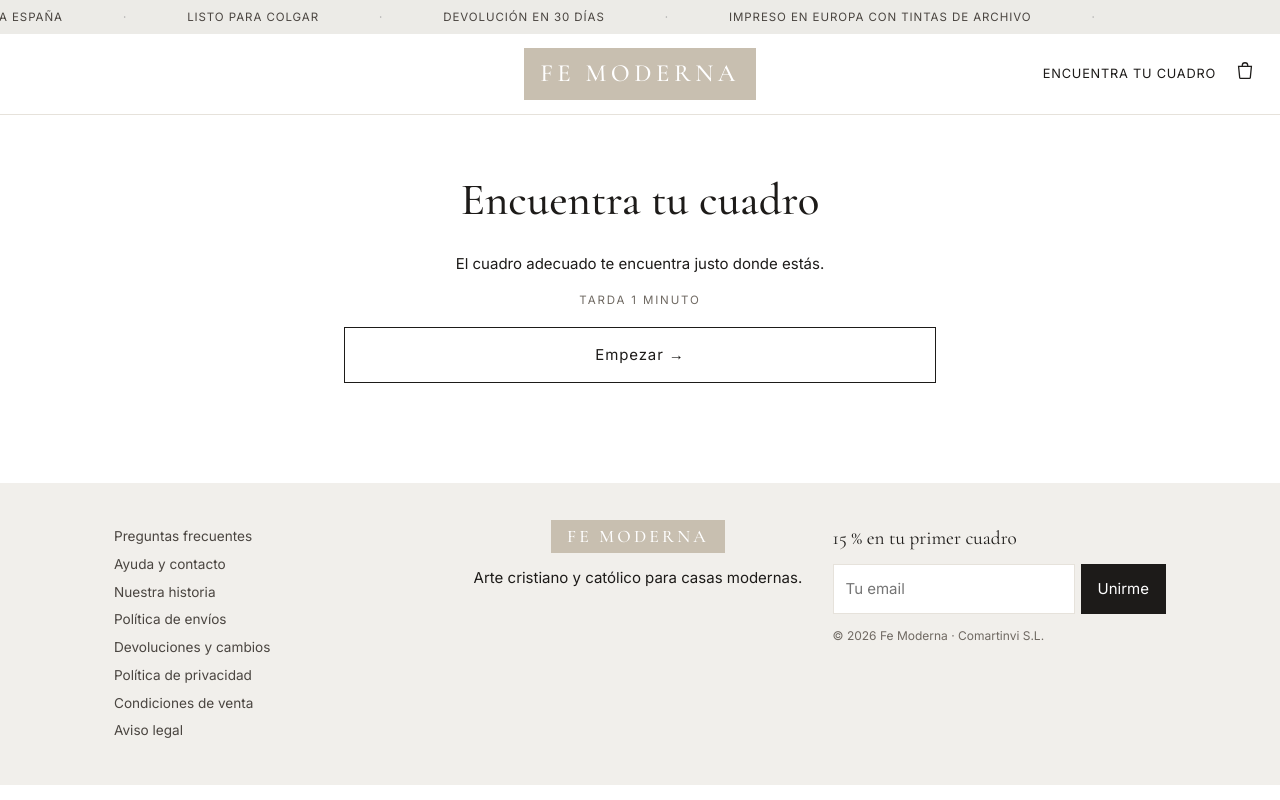
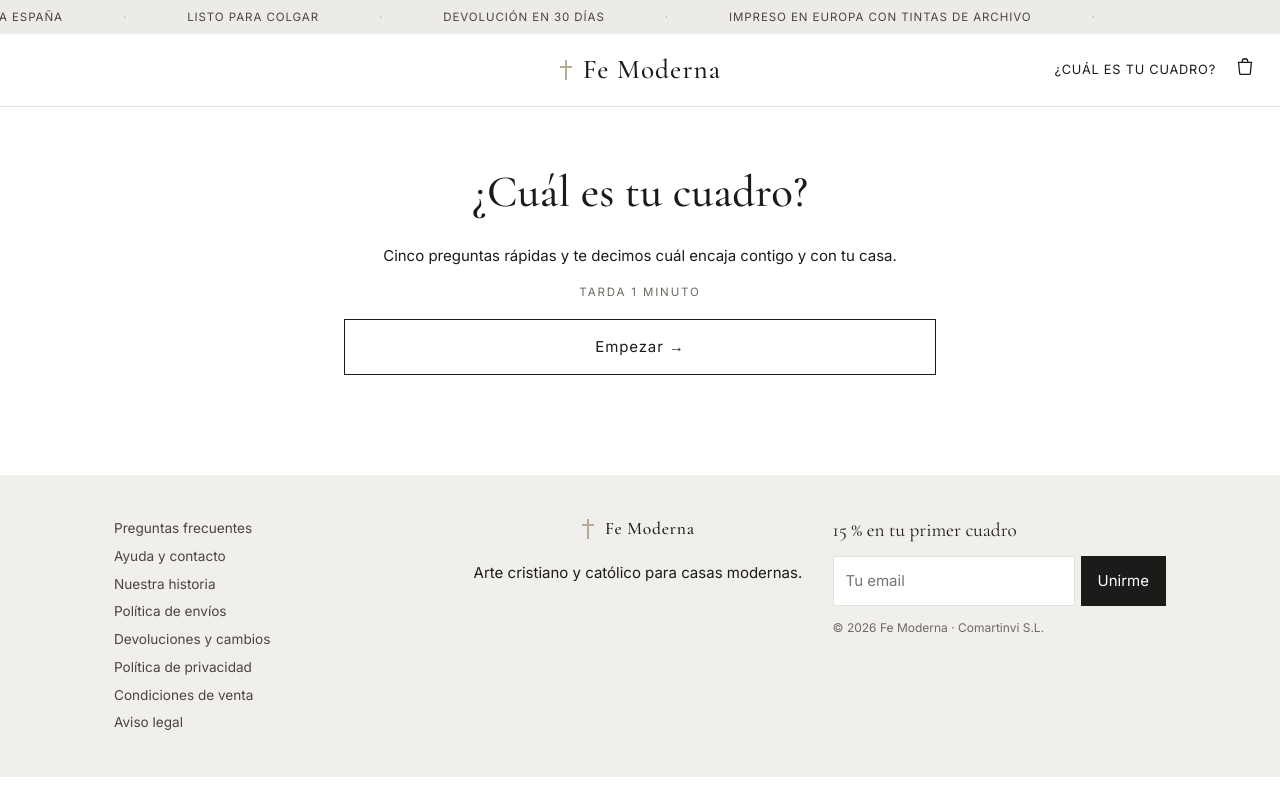
Before and after one commit to evavillaro/caricaturas, a FastAPI app: page /encuentra-tu-cuadro in a window 1280 px wide. Run offline with FastAPI, Linux system fonts and the light colour scheme.

Commit message:
Cuadros: identidad propia (logo, eslogan, historia, test, textos de ficha y títulos) y generación de diseños en el servidor
Co-Authored-By: Claude Opus 5.5 <noreply@anthropic.com>
Claude-Session: https://claude.ai/code/session_01CNevvcbgJryg6XoadaSMdk

```diff
--- a/fe/main.py
+++ b/fe/main.py
@@ -137,7 +137,7 @@ async def quiz(request: Request):
     prods = [card(p) for p in await db.products()]
     slim = [{"slug": p["slug"], "title": p["title"], "img": p["img"], "theme": p["theme"], "palette": p["palette"], "orient": p["orient"],
              "collections": p.get("collections") or [], "from_price": p["from_price"], "best": p.get("bestseller")} for p in prods]
-    return T.TemplateResponse(request, "quiz.html", ctx(request, products=json.dumps(slim), title=f"Encuentra tu cuadro · {config.BRAND}"))
+    return T.TemplateResponse(request, "quiz.html", ctx(request, products=json.dumps(slim), title=f"¿Cuál es tu cuadro? · {config.BRAND}"))
 
 
 PAGES = {
@@ -253,7 +253,7 @@ async def admin_status(token: str = ""):
     uids = await shop.gelato_uids()
     return {"supabase": db.ENABLED, "openai": bool(config.OPENAI_API_KEY), "stripe": bool(config.STRIPE_SECRET_KEY), "gelato": bool(config.GELATO_API_KEY),
             "products": len(prods), "with_art": sum(1 for p in prods if p.get("art_url")), "with_content": sum(1 for p in prods if (p.get("content") or {}).get("intro")),
-            "rooms": sorted(rooms), "gelato_uids": len(uids)}
+            "rooms": sorted(rooms), "gelato_uids": len(uids), "bg_running": _bg["running"], "bg_done": _bg["done"], "bg_errors": _bg["errors"][-3:]}
 
 
 @app.post("/admin/seed")
@@ -430,3 +430,40 @@ async def admin_coupon(token: str = ""):
     c = stripe.Coupon.create(percent_off=config.WELCOME_DISCOUNT_PCT, duration="once", name=f"Bienvenida {config.BRAND}")
     pc = stripe.PromotionCode.create(coupon=c.id, code="BIENVENIDA15", restrictions={"first_time_transaction": True})
     return {"ok": True, "coupon": c.id, "promotion_code": pc.id}
+
+
+_bg = {"running": False, "done": 0, "errors": []}
+
+
+@app.post("/admin/art-bg")
+async def admin_art_bg(token: str = "", workers: int = 3):
+    """Genera en el servidor todos los diseños que faltan, 3 a la vez (no hace falta la pestaña abierta)."""
+    _auth(token)
+    if _bg["running"]:
+        return {"already_running": True, "done": _bg["done"], "errors": _bg["errors"][-5:]}
+    queue = [p for p in await db.products(force=True) if not p.get("art_url")]
+    rooms = await _load_rooms()
+
+    async def one(p):
+        try:
+            a = await art.generate_art(p)
+            art_url = await db.upload(f"{p['slug']}/art.jpg", art.jpeg(a, 96))
+            imgs = await build_images(p, a, rooms)
+            await db.patch("fe_products", "slug", p["slug"], {"art_url": art_url, "images": imgs})
+            _bg["done"] += 1
+        except Exception as e:  # noqa: BLE001
+            log.exception("art %s", p["slug"]); _bg["errors"].append({"slug": p["slug"], "error": str(e)[:200]})
+
+    async def worker():
+        while queue:
+            await one(queue.pop(0))
+
+    async def run():
+        _bg.update(running=True, done=0, errors=[])
+        try:
+            await asyncio.gather(*[worker() for _ in range(max(1, min(workers, 4)))])
+        finally:
+            _bg["running"] = False; db.invalidate()
+
+    asyncio.create_task(run())
+    return {"started": True, "pending": len(queue)}
--- a/fe/static/fe.css
+++ b/fe/static/fe.css
@@ -8,7 +8,8 @@ button{font:inherit;cursor:pointer}
 @keyframes ann{from{transform:translateX(0)}to{transform:translateX(-50%)}}
 .announce-track span::after{content:"·";margin-left:60px;color:#aaa}
 header.site{display:grid;grid-template-columns:1fr auto 1fr;align-items:center;padding:14px 24px;border-bottom:1px solid var(--line);background:#fff;position:sticky;top:0;z-index:30}
-.logo{font-family:var(--serif);font-size:1.55rem;letter-spacing:.18em;text-transform:uppercase;text-decoration:none;font-weight:500;text-align:center;background:var(--beige);color:#fff;padding:6px 16px}
+.logo{font-family:var(--serif);font-size:1.7rem;letter-spacing:.04em;text-decoration:none;font-weight:500;text-align:center;color:var(--ink);display:inline-flex;align-items:center;gap:10px}
+.logo::before{content:'';width:14px;height:20px;background:linear-gradient(var(--beige-d),var(--beige-d)) center/2px 100% no-repeat,linear-gradient(var(--beige-d),var(--beige-d)) center 30%/12px 2px no-repeat}
 .logo.small{font-size:1.1rem}
 .burger{background:none;border:0;width:34px;padding:4px;display:flex;flex-direction:column;gap:5px}
 .burger span{height:1.5px;background:var(--ink);display:block}
@@ -27,9 +28,9 @@ body.menu-open .megamenu{display:block}
 @media(min-width:900px){.mm-group[open] summary,.mm-group summary{border:0}.mm-group ul{display:block}}
 .hero-img{width:100%;height:min(78vh,760px);object-fit:cover}
 .hero-ph{background:linear-gradient(#e9e6e0,#d9d3c8)}
-.band{background:var(--beige);color:#fff;display:flex;justify-content:center;align-items:center;gap:26px;padding:8px 16px;flex-wrap:wrap}
-.band-big{font-family:var(--serif);font-size:clamp(3rem,8vw,5.5rem);line-height:1}
-.band-small{letter-spacing:.2em;text-transform:uppercase;font-size:clamp(.8rem,1.6vw,1.15rem)}
+.band{background:#f4f1eb;color:var(--ink);display:flex;flex-direction:column;justify-content:center;align-items:center;gap:2px;padding:26px 16px;text-align:center}
+.band-big{font-family:var(--serif);font-style:italic;font-size:clamp(2.2rem,5vw,3.4rem);line-height:1.1}
+.band-small{letter-spacing:.16em;text-transform:uppercase;font-size:.75rem;color:var(--muted)}
 .section{max-width:1100px;margin:0 auto;padding:44px 24px}
 .section.narrow{max-width:720px}
 .center{text-align:center}.muted{color:var(--muted)}
@@ -119,9 +120,10 @@ body.menu-open .megamenu{display:block}
 @media(max-width:800px){.f-inner{grid-template-columns:1fr}}
 .popup{position:fixed;inset:0;background:rgba(0,0,0,.45);display:flex;align-items:center;justify-content:center;z-index:50;padding:16px}
 .popup[hidden]{display:none}
-.popup-card{background:var(--beige-d);color:#fff;max-width:440px;width:100%;padding:40px 30px;position:relative;text-align:center;outline:1px solid #fff;outline-offset:-14px}
+.popup-card{background:#f4f1eb;color:var(--ink);max-width:440px;width:100%;padding:40px 30px;position:relative;text-align:center;border-top:4px solid var(--beige-d)}
 .popup-x{position:absolute;top:12px;right:14px;background:#fff;border:0;border-radius:50%;width:30px;height:30px;color:var(--ink);font-size:1.2rem}
 .popup-brand{letter-spacing:.14em;font-family:var(--serif);margin:0}.popup-title{font-family:var(--serif);font-size:2rem;margin:10px 0 18px;line-height:1.1}
-.popup form{flex-direction:column}.popup input{background:transparent;border-color:#fff;color:#fff}.popup input::placeholder{color:#f3eee6}
-.popup button[type=submit],.popup form button{padding:13px;background:#fff;color:#8c8070;border:0}
+.popup form{flex-direction:column}.popup input{background:#fff}
+.popup button[type=submit],.popup form button{padding:13px;background:var(--ink);color:#fff;border:0}
 .page h2{font-size:1.6rem;margin:30px 0 6px}.page .lead{font-family:var(--serif);font-size:1.5rem}
+.perks{list-style:none;padding:0;margin:0 0 12px}.perks li{padding:7px 0 7px 22px;border-top:1px solid var(--line);position:relative}.perks li::before{content:'';position:absolute;left:4px;top:15px;width:8px;height:8px;border:1px solid var(--beige-d);transform:rotate(45deg)}
--- a/fe/templates/admin.html
+++ b/fe/templates/admin.html
@@ -15,7 +15,7 @@
 
 <h2>3. Diseños y fotos de producto</h2>
 <p class="hint">Genera el diseño con IA (~0,25 €) y monta todas las fotos (pared, marcos, tallas, estancias, detalle). De 2 en 2.</p>
-<div class="row"><button onclick="art(2)">Generar 2</button><button class="g" onclick="artAll()">Generar todos los que falten</button>
+<div class="row"><button onclick="art(2)">Generar 2</button><button class="g" onclick="artBg()">Generar todos los que falten (en el servidor)</button>
 <input id="slug" placeholder="slug para rehacer uno"><button class="g" onclick="artOne()">Rehacer este</button>
 <button class="g" onclick="remock()">Rehacer solo fotos (gratis)</button></div>
 <div class="prev" id="artPrev"></div>
@@ -37,11 +37,12 @@
 const T = {{ token|tojson }};
 const out = s => document.getElementById('out').textContent = (typeof s==='string'?s:JSON.stringify(s,null,1)) + '\n\n' + document.getElementById('out').textContent;
 async function call(u, m='POST', body){ const r = await fetch(u+(u.includes('?')?'&':'?')+'token='+T, {method:m, headers:{'Content-Type':'application/json'}, body: body?JSON.stringify(body):undefined}); const d = await r.json().catch(()=>({error:r.status})); out(d); status(); return d; }
-async function status(){ const s = await (await fetch('/admin/status?token='+T)).json(); document.getElementById('st').textContent = `Supabase ${s.supabase?'OK':'NO'} · OpenAI ${s.openai?'OK':'NO'} · Stripe ${s.stripe?'OK':'NO'} · Gelato ${s.gelato?'OK':'NO'} · ${s.products} productos · ${s.with_art} con diseño · ${s.with_content} con textos · estancias: ${s.rooms.join(', ')||'ninguna'} · UIDs Gelato: ${s.gelato_uids}`; }
+async function status(){ const s = await (await fetch('/admin/status?token='+T)).json(); document.getElementById('st').textContent = `Supabase ${s.supabase?'OK':'NO'} · OpenAI ${s.openai?'OK':'NO'} · Stripe ${s.stripe?'OK':'NO'} · Gelato ${s.gelato?'OK':'NO'} · ${s.products} productos · ${s.with_art} con diseño · ${s.with_content} con textos · estancias: ${s.rooms.join(', ')||'ninguna'} · UIDs Gelato: ${s.gelato_uids}${s.bg_running?' · GENERANDO EN SERVIDOR ('+s.bg_done+' hechos)':''}`; if(s.bg_running) setTimeout(status, 20000); }
 async function room(k){ out('generando '+k+'…'); const d = await call('/admin/room?key='+k); if(d.preview) document.getElementById('roomPrev').insertAdjacentHTML('afterbegin', `<img src="${d.preview}" title="${k}">`); }
 async function allRooms(){ for (const k of {{ rooms|tojson }}) await room(k); }
 function showArt(d){ (d.done||[]).forEach(x => { if(x.main) document.getElementById('artPrev').insertAdjacentHTML('afterbegin', `<a href="/cuadro/${x.slug}" target="_blank"><img src="${x.main}" title="${x.slug}"></a>`); }); }
 async function art(n){ out('generando…'); const d = await call('/admin/art?limit='+n); showArt(d); return d; }
+async function artBg(){ out(await call('/admin/art-bg')); }
 async function artAll(){ while(true){ const d = await art(2); if(!d.done || !d.done.length || d.left===0) break; } }
 async function artOne(){ const s = document.getElementById('slug').value.trim(); if(!s) return; out('rehaciendo '+s+'…'); showArt(await call('/admin/art?limit=1&slug='+encodeURIComponent(s))); }
 async function remock(){ let off=0; while(true){ const d = await call('/admin/remock?limit=8&offset='+off); if(!d.done || !d.done.length) break; off += 8; } }
--- a/fe/templates/base.html
+++ b/fe/templates/base.html
@@ -32,7 +32,7 @@ window.__IDS = {{ ids|tojson }};
   <button class="burger" aria-label="Menú" onclick="document.body.classList.toggle('menu-open')"><span></span><span></span><span></span></button>
   <a class="logo" href="/">{{ brand }}</a>
   <div class="hicons">
-    <a href="/encuentra-tu-cuadro" class="hlink">Encuentra tu cuadro</a>
+    <a href="/encuentra-tu-cuadro" class="hlink">¿Cuál es tu cuadro?</a>
     <a href="/carrito" class="cart-link" aria-label="Carrito">
       <svg width="22" height="22" viewBox="0 0 24 24" fill="none" stroke="currentColor" stroke-width="1.4"><path d="M5 7h14l-1.2 12.2a1 1 0 0 1-1 .8H7.2a1 1 0 0 1-1-.8L5 7Z"/><path d="M9 7V6a3 3 0 0 1 6 0v1"/></svg>
       <span class="cart-count" id="cartCount"></span></a>
@@ -46,7 +46,7 @@ window.__IDS = {{ ids|tojson }};
     </details>
   {% endfor %}
     <details class="mm-group"><summary>Ayuda</summary><ul>
-      <li><a href="/encuentra-tu-cuadro">Encuentra tu cuadro</a></li><li><a href="/p/preguntas-frecuentes">Preguntas frecuentes</a></li>
+      <li><a href="/encuentra-tu-cuadro">¿Cuál es tu cuadro?</a></li><li><a href="/p/preguntas-frecuentes">Preguntas frecuentes</a></li>
       <li><a href="/p/nuestra-historia">Nuestra historia</a></li><li><a href="/p/contacto">Ayuda y contacto</a></li></ul></details>
   </div>
 </nav>
--- a/fe/templates/quiz.html
+++ b/fe/templates/quiz.html
@@ -2,45 +2,45 @@
 {% block main %}
 <section class="quiz">
   <div class="q-step on" data-step="0">
-    <h1 class="col-h1">Encuentra tu cuadro</h1>
-    <p>El cuadro adecuado te encuentra justo donde estás.</p>
+    <h1 class="col-h1">¿Cuál es tu cuadro?</h1>
+    <p>Cinco preguntas rápidas y te decimos cuál encaja contigo y con tu casa.</p>
     <p class="eyebrow">Tarda 1 minuto</p>
     <button class="btn-primary" onclick="qNext()">Empezar →</button>
   </div>
   <div class="q-step" data-step="1" data-key="para">
-    <p class="eyebrow">Pregunta 1 de 5</p><h2>¿Para quién es?</h2>
-    <button class="q-opt" data-v="yo"><b>Para mi casa</b><span>Una obra que sea parte de mi hogar</span></button>
-    <button class="q-opt" data-v="regalo"><b>Para regalar</b><span>Algo con significado para alguien a quien quiero</span></button>
-    <button class="q-opt" data-v="ambos"><b>Las dos cosas</b><span>Uno para mí y otro para regalar</span></button>
+    <p class="eyebrow">Pregunta 1 de 5</p><h2>¿Es para ti o para regalar?</h2>
+    <button class="q-opt" data-v="yo"><b>Para mí</b><span>Para una pared de mi casa</span></button>
+    <button class="q-opt" data-v="regalo"><b>Es un regalo</b><span>Bautizo, boda, casa nueva, cumpleaños…</span></button>
+    <button class="q-opt" data-v="ambos"><b>Las dos cosas</b><span>Y quizá me quede uno igual</span></button>
   </div>
   <div class="q-step" data-step="2" data-key="necesita">
-    <p class="eyebrow">Pregunta 2 de 5</p><h2>¿Qué necesita tu corazón ahora?</h2>
-    <button class="q-opt" data-v="buscado"><b>Sentirme vista y no olvidada</b><span>Recordar que Dios me busca</span></button>
-    <button class="q-opt" data-v="paz"><b>Paz en medio del caos</b><span>Calma, quietud, protección</span></button>
-    <button class="q-opt" data-v="sanar"><b>Sanar y recomponerme</b><span>Algo tocado por la gracia</span></button>
-    <button class="q-opt" data-v="valor"><b>Valor para seguir</b><span>Fe cuando el camino no está claro</span></button>
-    <button class="q-opt" data-v="maria"><b>Sentir a la Virgen cerca</b><span>Una Madre que cuida de mi casa</span></button>
+    <p class="eyebrow">Pregunta 2 de 5</p><h2>¿Qué te gustaría que te recordara cada día?</h2>
+    <button class="q-opt" data-v="buscado"><b>Que nadie se queda atrás</b><span>El pastor que sale a buscar</span></button>
+    <button class="q-opt" data-v="paz"><b>Calma</b><span>Para los días con demasiado ruido</span></button>
+    <button class="q-opt" data-v="sanar"><b>Fuerza para recuperarse</b><span>Para una etapa difícil</span></button>
+    <button class="q-opt" data-v="valor"><b>Confianza</b><span>Cuando no se ve el camino</span></button>
+    <button class="q-opt" data-v="maria"><b>La Virgen</b><span>Una Madre que cuida de la casa</span></button>
   </div>
   <div class="q-step" data-step="3" data-key="estancia">
-    <p class="eyebrow">Pregunta 3 de 5</p><h2>¿Para qué estancia es?</h2>
-    <button class="q-opt" data-v="recibidor"><b>Recibidor o pasillo</b><span>Lo primero que ves al llegar</span></button>
-    <button class="q-opt" data-v="salon"><b>Salón</b><span>El corazón de la casa</span></button>
-    <button class="q-opt" data-v="comedor"><b>Comedor</b><span>Donde nos reunimos a la mesa</span></button>
-    <button class="q-opt" data-v="dormitorio"><b>Dormitorio</b><span>Donde empiezo y termino el día</span></button>
-    <button class="q-opt" data-v="infantil"><b>Habitación infantil</b><span>Un pequeño espacio sagrado</span></button>
+    <p class="eyebrow">Pregunta 3 de 5</p><h2>¿Dónde lo vas a colgar?</h2>
+    <button class="q-opt" data-v="recibidor"><b>Entrada o pasillo</b><span>Para recibir a quien llega</span></button>
+    <button class="q-opt" data-v="salon"><b>Salón</b><span>Encima del sofá o de la chimenea</span></button>
+    <button class="q-opt" data-v="comedor"><b>Comedor</b><span>Junto a la mesa de los domingos</span></button>
+    <button class="q-opt" data-v="dormitorio"><b>Dormitorio</b><span>Sobre la cama o al lado</span></button>
+    <button class="q-opt" data-v="infantil"><b>Cuarto de los peques</b><span>Para que crezcan acompañados</span></button>
   </div>
   <div class="q-step" data-step="4" data-key="estilo">
-    <p class="eyebrow">Pregunta 4 de 5</p><h2>¿Cómo describirías tu casa?</h2>
-    <button class="q-opt" data-v="neutro"><b>Tranquila y neutra</b><span>Beige, marfil, blancos cálidos</span></button>
-    <button class="q-opt" data-v="calido"><b>Cálida y natural</b><span>Madera, terracota, ámbar</span></button>
-    <button class="q-opt" data-v="suave"><b>Suave y delicada</b><span>Rosa empolvado, salvia, pasteles</span></button>
-    <button class="q-opt" data-v="minimal"><b>Moderna y minimalista</b><span>Líneas limpias y contraste</span></button>
+    <p class="eyebrow">Pregunta 4 de 5</p><h2>¿Qué colores hay en esa pared?</h2>
+    <button class="q-opt" data-v="neutro"><b>Blancos y beiges</b><span>Lino, arena, crudo</span></button>
+    <button class="q-opt" data-v="calido"><b>Madera y barro</b><span>Tonos tostados y terracota</span></button>
+    <button class="q-opt" data-v="suave"><b>Pasteles</b><span>Rosa, salvia, azul claro</span></button>
+    <button class="q-opt" data-v="minimal"><b>Grises y negro</b><span>Contraste y líneas rectas</span></button>
   </div>
   <div class="q-step" data-step="5" data-key="importa">
-    <p class="eyebrow">Pregunta 5 de 5</p><h2>¿Qué es lo que más te importa?</h2>
-    <button class="q-opt" data-v="historia"><b>La historia que cuenta</b><span>Cuanto más significado, mejor</span></button>
-    <button class="q-opt" data-v="estetica"><b>Cómo queda en la pared</b><span>Primero bonito, luego significativo</span></button>
-    <button class="q-opt" data-v="versiculo"><b>El versículo</b><span>Una frase con la que vivir cada día</span></button>
+    <p class="eyebrow">Pregunta 5 de 5</p><h2>¿Qué pesa más para ti?</h2>
+    <button class="q-opt" data-v="historia"><b>El pasaje que cuenta</b><span>Que tenga una historia detrás</span></button>
+    <button class="q-opt" data-v="estetica"><b>Que quede precioso</b><span>Que combine con todo</span></button>
+    <button class="q-opt" data-v="versiculo"><b>Una frase para leer</b><span>Un salmo o una oración a la vista</span></button>
   </div>
   <div class="q-step" data-step="6">
     <p class="eyebrow">Tu cuadro</p>
@@ -75,7 +75,7 @@ function qScore(p){
 function qShow(){
   const top = PRODS.map(p => [qScore(p), p]).sort((a,b)=>b[0]-a[0]).slice(0,3).map(x=>x[1]);
   const [a, ...rest] = top;
-  document.getElementById('qResult').innerHTML = `<a class="q-main" href="/cuadro/${a.slug}">${a.img?`<img src="${a.img}" alt="">`:''}<p class="card-title">${a.title}</p><p class="card-price">Desde ${a.from_price} €</p><span class="btn-primary">Verlo en mi casa →</span></a>
+  document.getElementById('qResult').innerHTML = `<a class="q-main" href="/cuadro/${a.slug}">${a.img?`<img src="${a.img}" alt="">`:''}<p class="card-title">${a.title}</p><p class="card-price">Desde ${a.from_price} €</p><span class="btn-primary">Ver el cuadro →</span></a>
     <p class="eyebrow">También para ti</p><div class="q-more">${rest.map(p=>`<a href="/cuadro/${p.slug}">${p.img?`<img src="${p.img}" alt="">`:''}<p>${p.title}</p></a>`).join('')}</div>`;
 }
 </script>
```
Also changed, not shown: fe/seed.py (+25 -25 lines), fe/templates/home.html (+6 -6 lines), fe/templates/pages/nuestra-historia.html (+6 -7 lines), fe/templates/product.html (+6 -4 lines).
